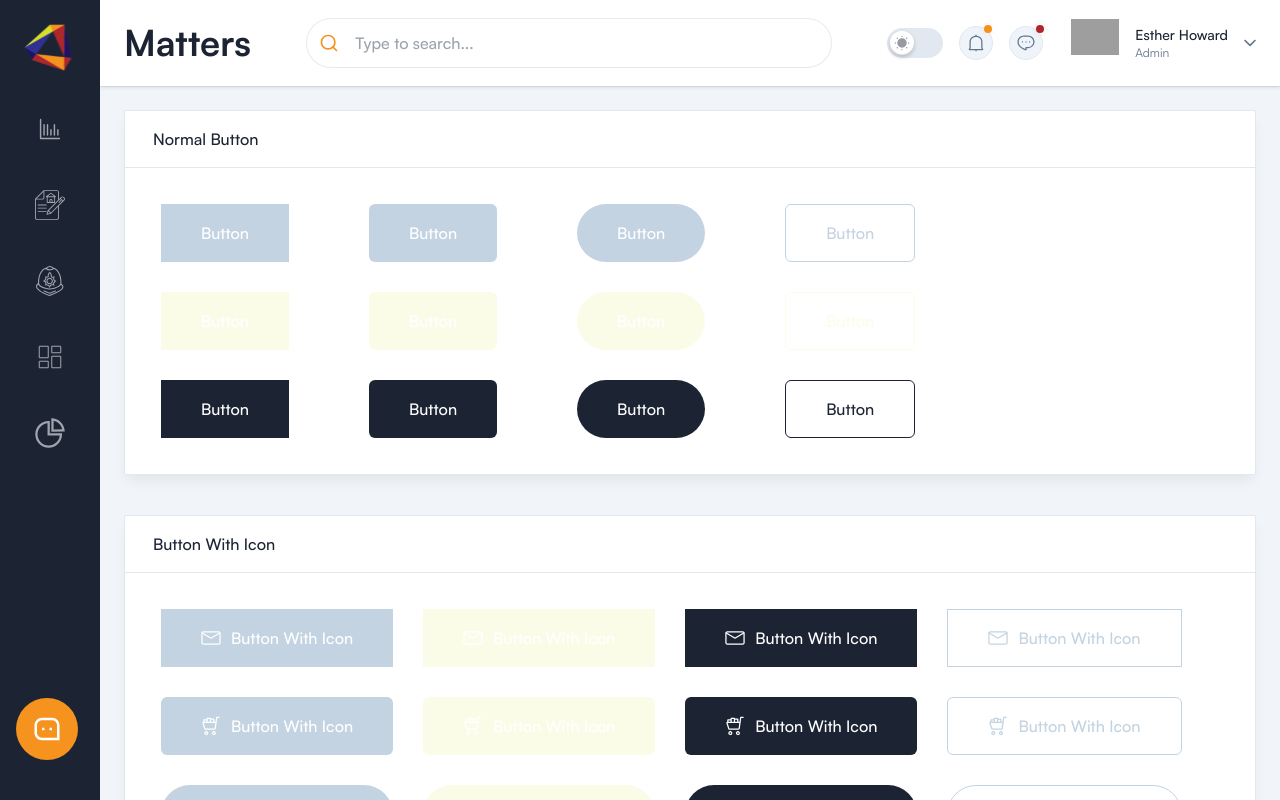
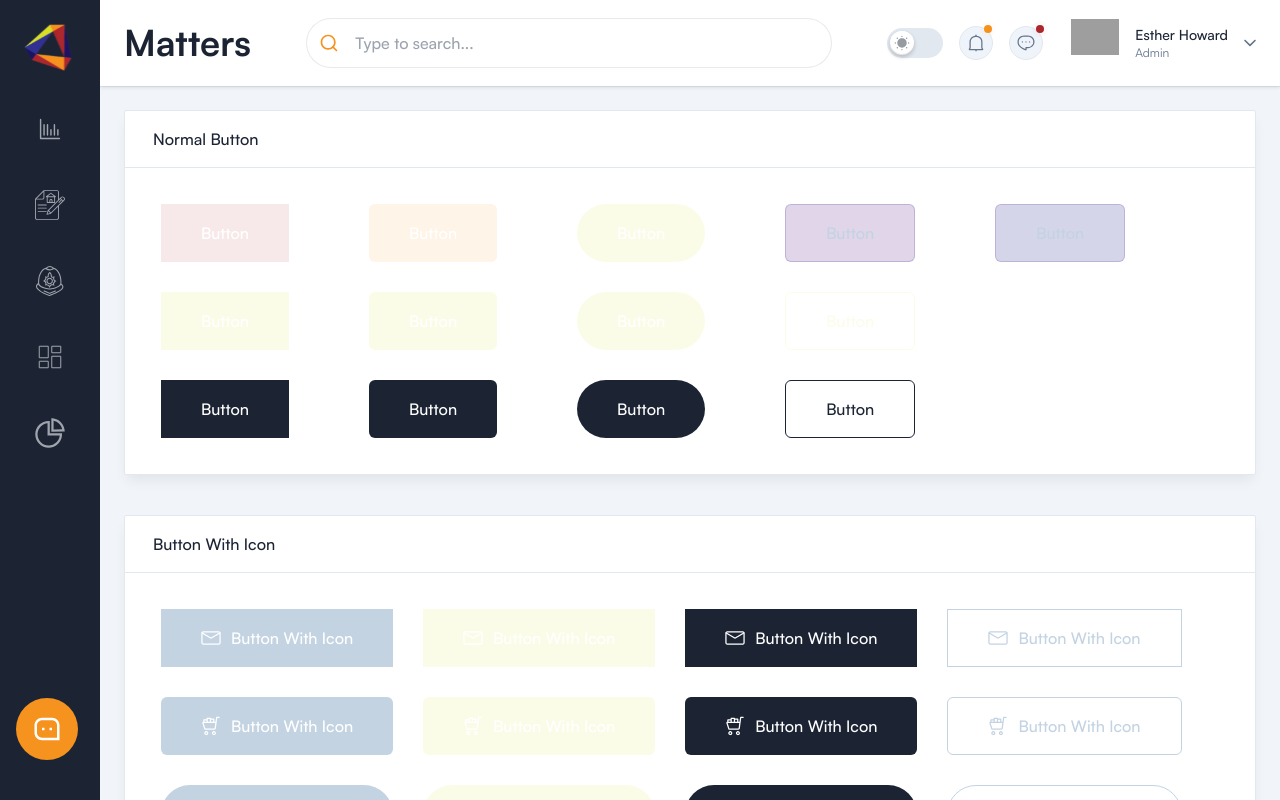
Before and after one commit to codeguru604/Next-dashboard, a Next.js app: page /ui/buttons in a window 1280 px wide. Built offline with nearby package versions, Linux system fonts and the light colour scheme; grey boxes are pictures that could not be loaded; a web font is replaced by a local one.

Commit message:
Update color

```diff
--- a/app/ui/buttons/page.tsx
+++ b/app/ui/buttons/page.tsx
@@ -21,28 +21,34 @@ const Buttons = () => {
           <div className="mb-7.5 flex flex-wrap gap-5 xl:gap-20">
             <Link
               href="#"
-              className="inline-flex items-center justify-center bg-primary py-4 px-10 text-center font-medium text-white hover:bg-opacity-90 lg:px-8 xl:px-10"
+              className="inline-flex items-center justify-center bg-meta-1 py-4 px-10 text-center font-medium text-white hover:bg-opacity-90 lg:px-8 xl:px-10"
             >
               Button
             </Link>
 
             <Link
               href="#"
-              className="inline-flex items-center justify-center rounded-md bg-primary py-4 px-10 text-center font-medium text-white hover:bg-opacity-90 lg:px-8 xl:px-10"
+              className="inline-flex items-center justify-center rounded-md bg-meta-2 py-4 px-10 text-center font-medium text-white hover:bg-opacity-90 lg:px-8 xl:px-10"
             >
               Button
             </Link>
 
             <Link
               href="#"
-              className="inline-flex items-center justify-center rounded-full bg-primary py-4 px-10 text-center font-medium text-white hover:bg-opacity-90 lg:px-8 xl:px-10"
+              className="inline-flex items-center justify-center rounded-full bg-meta-3 py-4 px-10 text-center font-medium text-white hover:bg-opacity-90 lg:px-8 xl:px-10"
             >
               Button
             </Link>
 
             <Link
               href="#"
-              className="inline-flex items-center justify-center rounded-md border border-primary py-4 px-10 text-center font-medium text-primary hover:bg-opacity-90 lg:px-8 xl:px-10"
+              className="inline-flex items-center justify-center rounded-md border bg-meta-5 border-meta-4 py-4 px-10 text-center font-medium text-primary hover:bg-opacity-90 lg:px-8 xl:px-10"
+            >
+              Button
+            </Link>
+            <Link
+              href="#"
+              className="inline-flex items-center justify-center rounded-md border bg-meta-4 border-meta-5 py-4 px-10 text-center font-medium text-primary hover:bg-opacity-90 lg:px-8 xl:px-10"
             >
               Button
             </Link>
```
